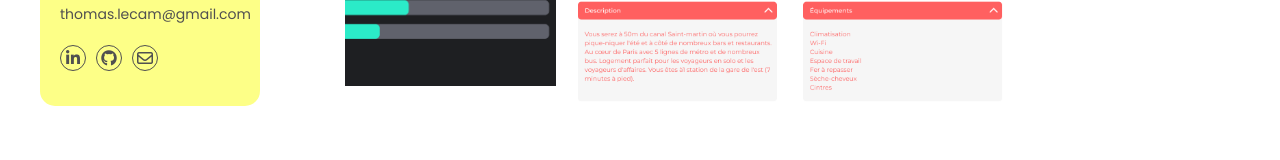
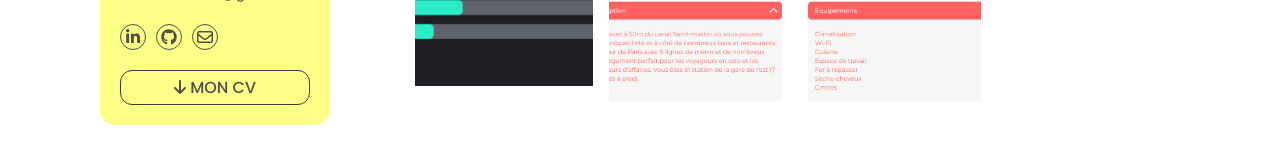
Before and after one commit to ThomasdevLC/portfolio_07_2023, a React (Create React App) app: page / in a window 1280 px wide. Shown: the part 759-919 px from the top of the page. Built offline with nearby package versions, Linux system fonts and the light colour scheme.

Commit message:
new intro + cv l

```diff
--- a/src/assets/styles/pages/_Home.scss
+++ b/src/assets/styles/pages/_Home.scss
@@ -1,7 +1,7 @@
 @use "../anim";
 
 .home {
-  padding: 40px;
+  padding: 40px 100px;
 
   &__content {
     display: flex;
@@ -11,8 +11,8 @@
   }
 
   &__intro {
-    width: 220px;
-    height: 770px;
+    width: 230px;
+    // height: 770px;
     background-color: var(--primary);
     padding: 20px;
     border-radius: 15px;
@@ -62,6 +62,26 @@
         border: 1px solid;
         border-radius: 50%;
         padding: 12px;
+
+        &:hover {
+          cursor: pointer;
+          background-color: var(--gray-2);
+          color: var(--gray-3);
+        }
+      }
+    }
+
+    &__cv {
+      font-weight: 500;
+      text-align: center;
+      margin-top: 20px;
+      padding: 4px 0;
+      border: 1px solid var(--gray-3);
+      border-radius: 12px;
+      &:hover {
+        cursor: pointer;
+        background-color: var(--gray-2);
+        color: var(--gray-3);
       }
     }
   }
--- a/src/pages/Home.js
+++ b/src/pages/Home.js
@@ -47,6 +47,10 @@ const Home = () => {
             <i className="fa-brands fa-github"></i>
             <i className="fa-regular fa-envelope"></i>
           </div>
+          <p className="home__intro__cv">
+            {" "}
+            <i class="fa-solid fa-arrow-down"></i> MON CV
+          </p>
         </div>
         <div className="home__works">
           <div className="home__works__tags">
@@ -85,7 +89,7 @@ const Home = () => {
                     (tag) =>
                       selectedTags.includes(tag) && (
                         <span key={tag} className="home__works__taglist__tag">
-                          {`# ${tag}`}
+                          {tag}
                         </span>
                       )
                   )}
```
